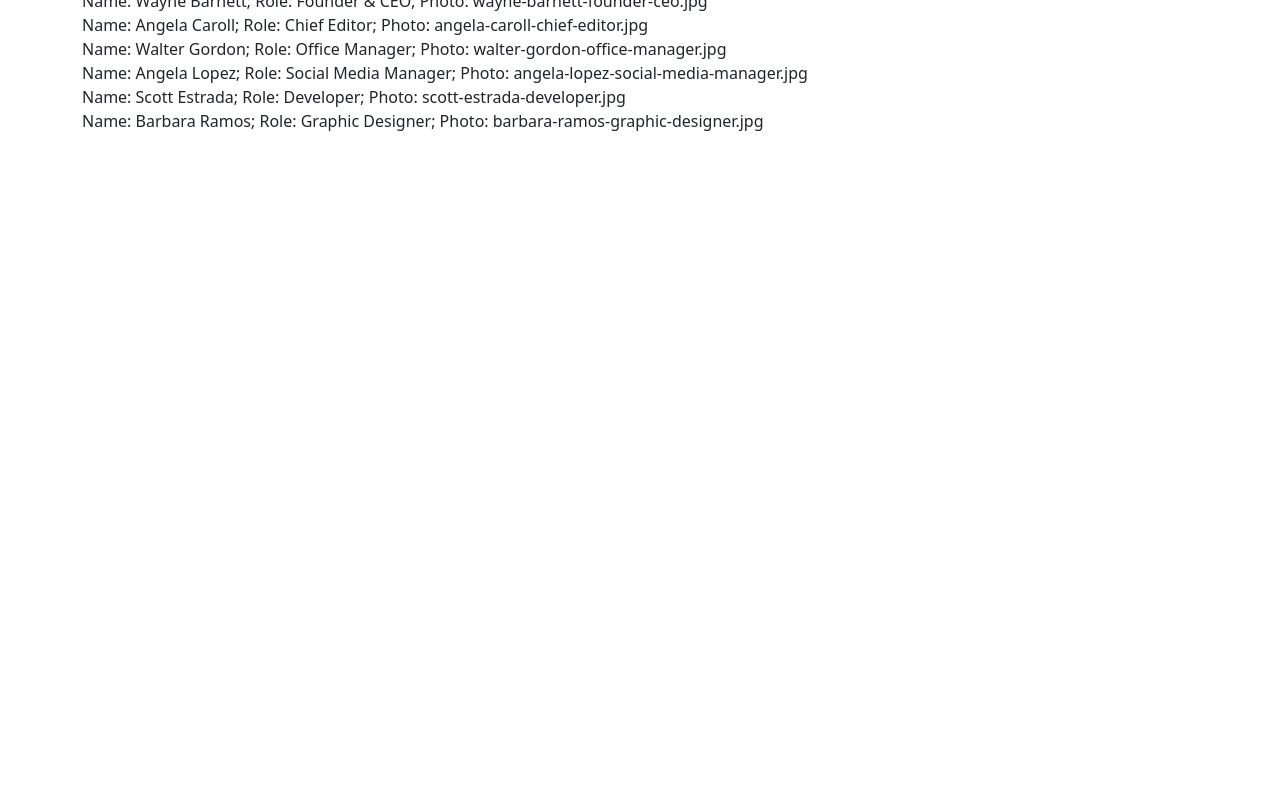
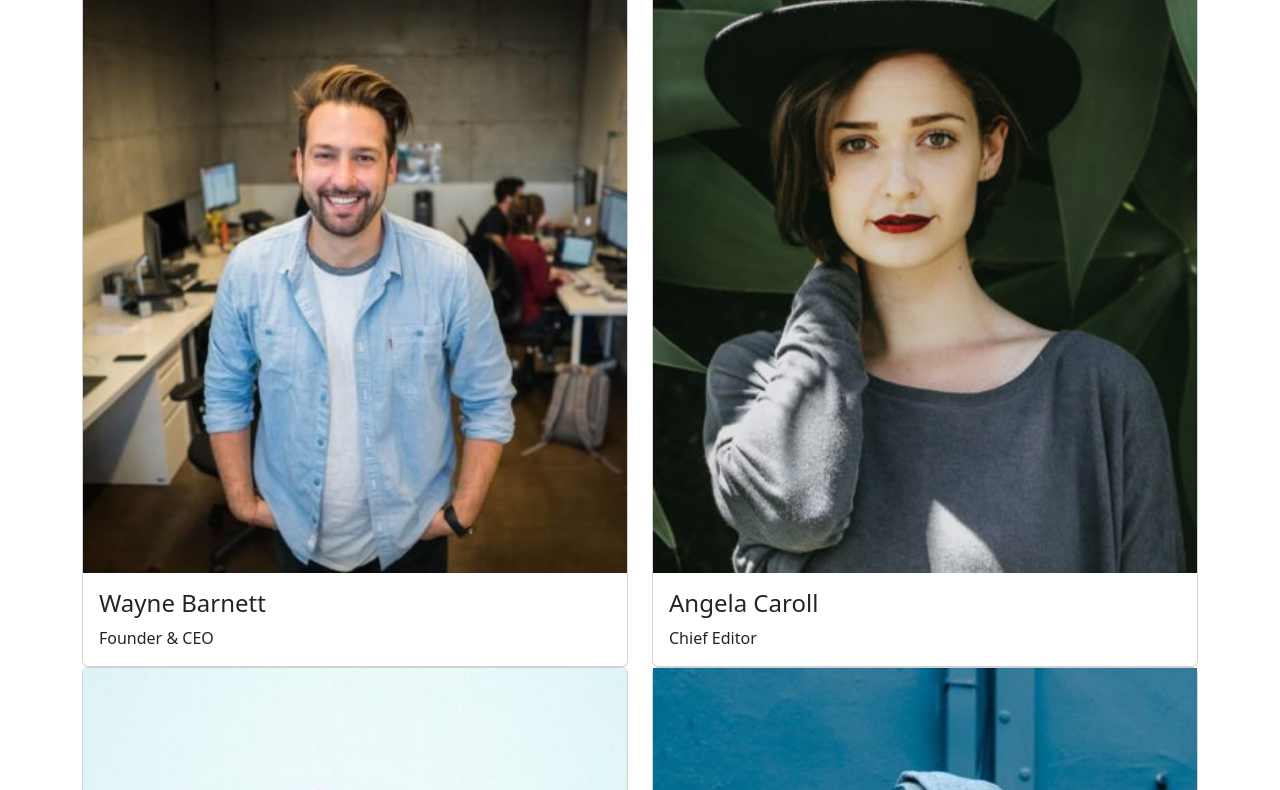
Before and after one commit to alessiaBer/js-our-team, a plain HTML site: page index.html in a window 1280 px wide. Shown: the part 67-857 px from the top of the page. Before the commit the page ends 800 px from the top, so only its background shows below. Drawn offline with nearby package versions, Linux system fonts and the light colour scheme.

Commit message:
[add] img and cards

```diff
--- a/assets/js/main.js
+++ b/assets/js/main.js
@@ -24,6 +24,8 @@ Barbara Ramos	Graphic Designer	barbara-ramos-graphic-designer.jpg ***/
 
 //selezione l'elemento container della DOM
 const containerEl = document.querySelector('.container');
+//seleziono l'elemento .row della DOM
+const rowEl = document.querySelector('.row');
 
 //creo l'array di oggetti rappresentanti i membri del team
 const team = [
@@ -69,11 +71,20 @@ for (let i = 0; i < team.length; i++) {
     //stampo in console i dati dell'oggetto
     //console.log(`Name: ${team_member.name}; Role: ${team_member.role}; Photo: ${team_member.photo}`);
 
-    //creo un elemento div nella DOM
-    const memberDiv = document.createElement('div');
+    const colMarkup =  `
+    <div class="col">
+        <div class="card">
+            <img src="./assets/img/${team_member.photo}" alt="${team_member.name}">
+            <div class="card-body">
+                <h4>${team_member.name}</h4>
+                <span>${team_member.role}</span>
+            </div>
+        </div>
+    </div>
+    `
     //assegno ad ogni div l'innerHTML con le info dei membri
-    memberDiv.innerHTML = `Name: ${team_member.name}; Role: ${team_member.role}; Photo: ${team_member.photo}`;
+    rowEl.innerHTML += colMarkup;
+}
 
-    //appendo al container i div creati
-    containerEl.append(memberDiv);
-}
+//Trasformare la stringa foto in una immagine effettiva
+//Organizzare i singoli membri in card/schede
--- a/index.html
+++ b/index.html
@@ -10,9 +10,9 @@
 <body>
     <h1>Our Team</h1>
 
-    <div class="container"></div>
-
-
+    <div class="container">
+        <div class="row"></div>
+    </div>
     <script src="https://cdn.jsdelivr.net/npm/bootstrap@5.3.0-alpha1/dist/js/bootstrap.bundle.min.js" integrity="sha384-w76AqPfDkMBDXo30jS1Sgez6pr3x5MlQ1ZAGC+nuZB+EYdgRZgiwxhTBTkF7CXvN" crossorigin="anonymous"></script>
     <script src="./assets/js/main.js"></script>
 </body>
```
Also changed, not shown: assets/img/angela-caroll-chief-editor.jpg (renamed from img/angela-caroll-chief-editor.jpg), assets/img/angela-lopez-social-media-manager.jpg (renamed from img/angela-lopez-social-media-manager.jpg), assets/img/barbara-ramos-graphic-designer.jpg (renamed from img/barbara-ramos-graphic-designer.jpg), assets/img/scott-estrada-developer.jpg (renamed from img/scott-estrada-developer.jpg), assets/img/walter-gordon-office-manager.jpg (renamed from img/walter-gordon-office-manager.jpg), assets/img/wayne-barnett-founder-ceo.jpg (renamed from img/wayne-barnett-founder-ceo.jpg).
